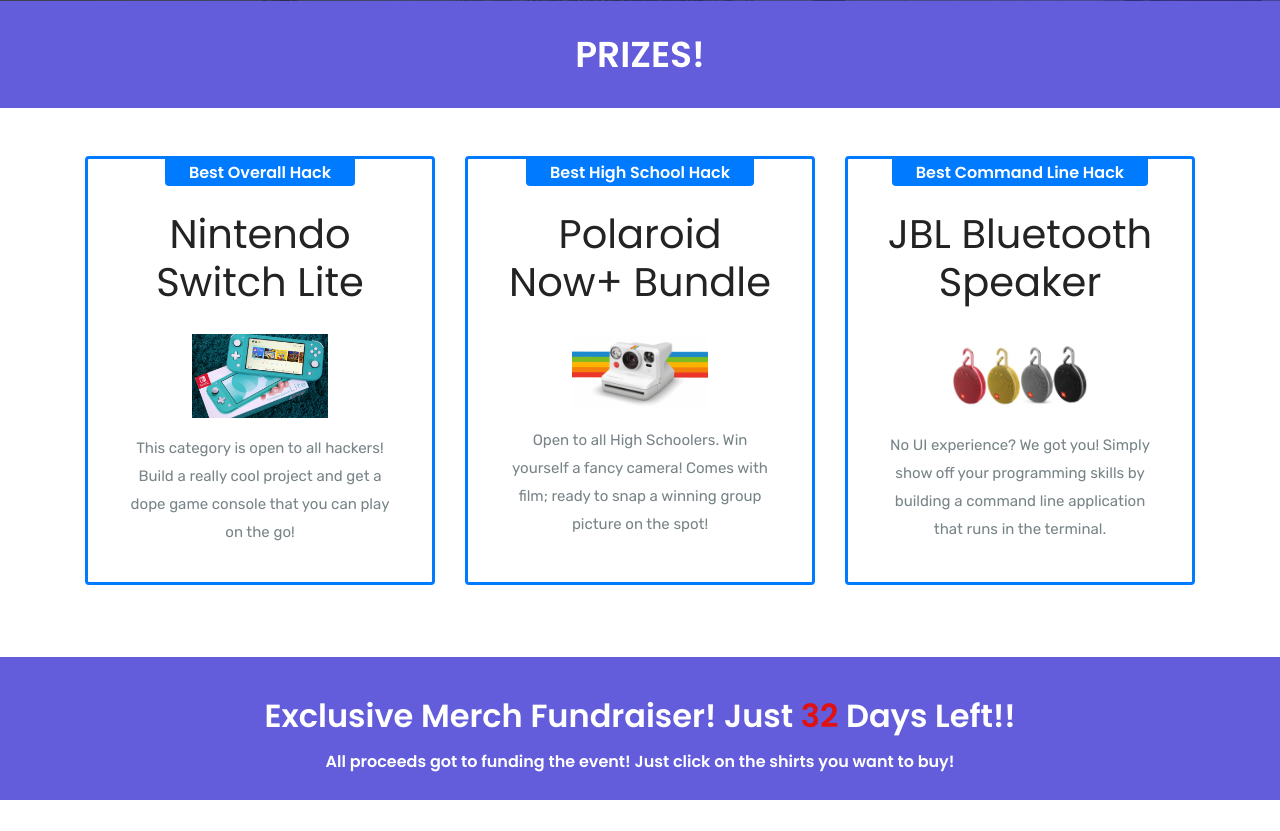
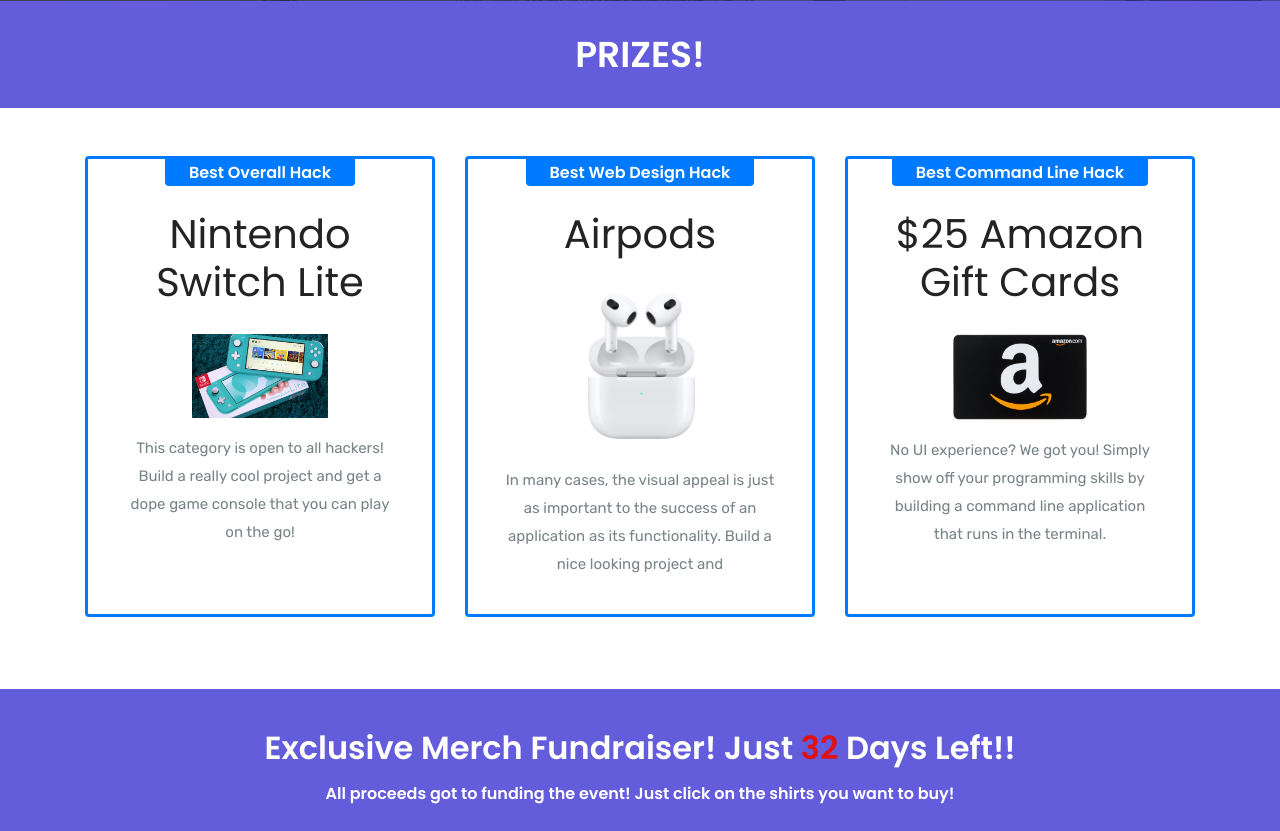
Before and after one commit to tcnj-acm/halo, a Django app: page / in a window 1280 px wide. Shown: the part 914-1745 px from the top of the page. Run offline with Django 3.2, Linux system fonts and the light colour scheme; data that the repository does not hold is empty; some libraries are stand-ins or nearby versions.

Commit message:
Update prizes

```diff
--- a/default/templates/defaults/landing.html
+++ b/default/templates/defaults/landing.html
@@ -238,22 +238,22 @@
         </div>
       </div>
       <div class="card card-pricing popular shadow text-center px-3 mb-4">
-        <span class="h6 w-60 mx-auto px-4 py-1 rounded-bottom bg-primary text-white shadow-sm">Best High School Hack</span>
+        <span class="h6 w-60 mx-auto px-4 py-1 rounded-bottom bg-primary text-white shadow-sm">Best Web Design Hack</span>
         <div class="bg-transparent card-header pt-4 border-0">
-          <h1 class="h1 font-weight-normal text-black text-center mb-0"> Polaroid Now+ Bundle </h1>
+          <h1 class="h1 font-weight-normal text-black text-center mb-0"> Airpods </h1>
         </div>
         <div class="card-body pt-0">
-          <img class="w-50 my-3" src="{% static 'images/images/prizes/polaroid.jfif' %}" />
-          <p> Open to all High Schoolers. Win yourself a fancy camera! Comes with film; ready to snap a winning group picture on the spot!</p>
+          <img class="w-50 my-3" src="{% static 'images/images/prizes/airpods.png' %}" />
+          <p> In many cases, the visual appeal is just as important to the success of an application as its functionality. Build a nice looking project and</p>
         </div>
       </div>
       <div class="card card-pricing popular shadow text-center px-3 mb-4">
         <span class="h6 w-60 mx-auto px-4 py-1 rounded-bottom bg-primary text-white shadow-sm">Best Command Line Hack</span>
         <div class="bg-transparent card-header pt-4 border-0">
-          <h1 class="h1 font-weight-normal text-black text-center mb-0"> JBL Bluetooth Speaker</h1>
+          <h1 class="h1 font-weight-normal text-black text-center mb-0"> $25 Amazon Gift Cards </h1>
         </div>
         <div class="card-body pt-0">
-          <img class="w-50 my-3" src="{% static 'images/images/prizes/jlbclip3.jpg' %}" />
+          <img class="w-50 my-3" src="{% static 'images/images/prizes/amazongiftcard.jpg' %}" />
           <p> No UI experience? We got you! Simply show off your programming skills by building a command line application that runs in the terminal.<p>
         </div>
       </div>
```
Also changed, not shown: static/images/images/prizes/airpods.png (added), static/images/images/prizes/amazongiftcard.jpg (added), static/images/images/prizes/jlbclip3.jpg (deleted), static/images/images/prizes/polaroid.jfif (deleted).
